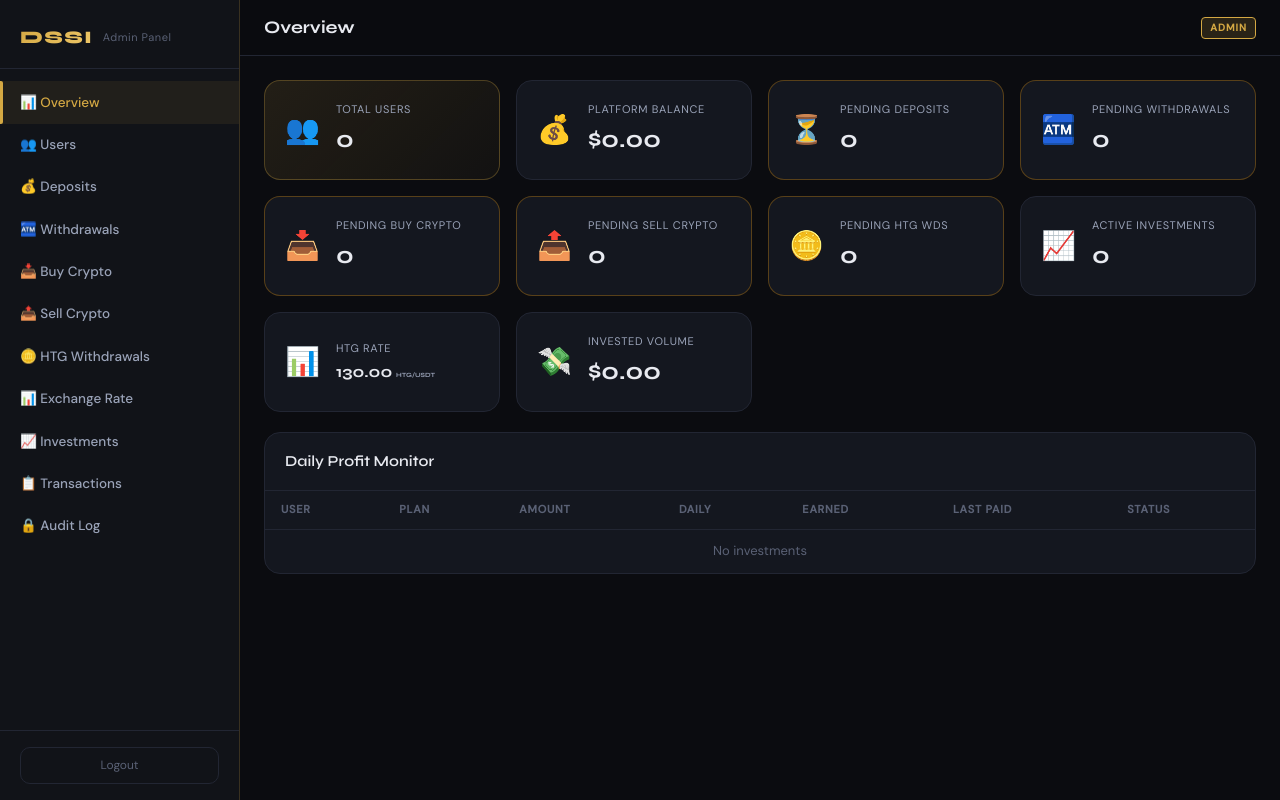
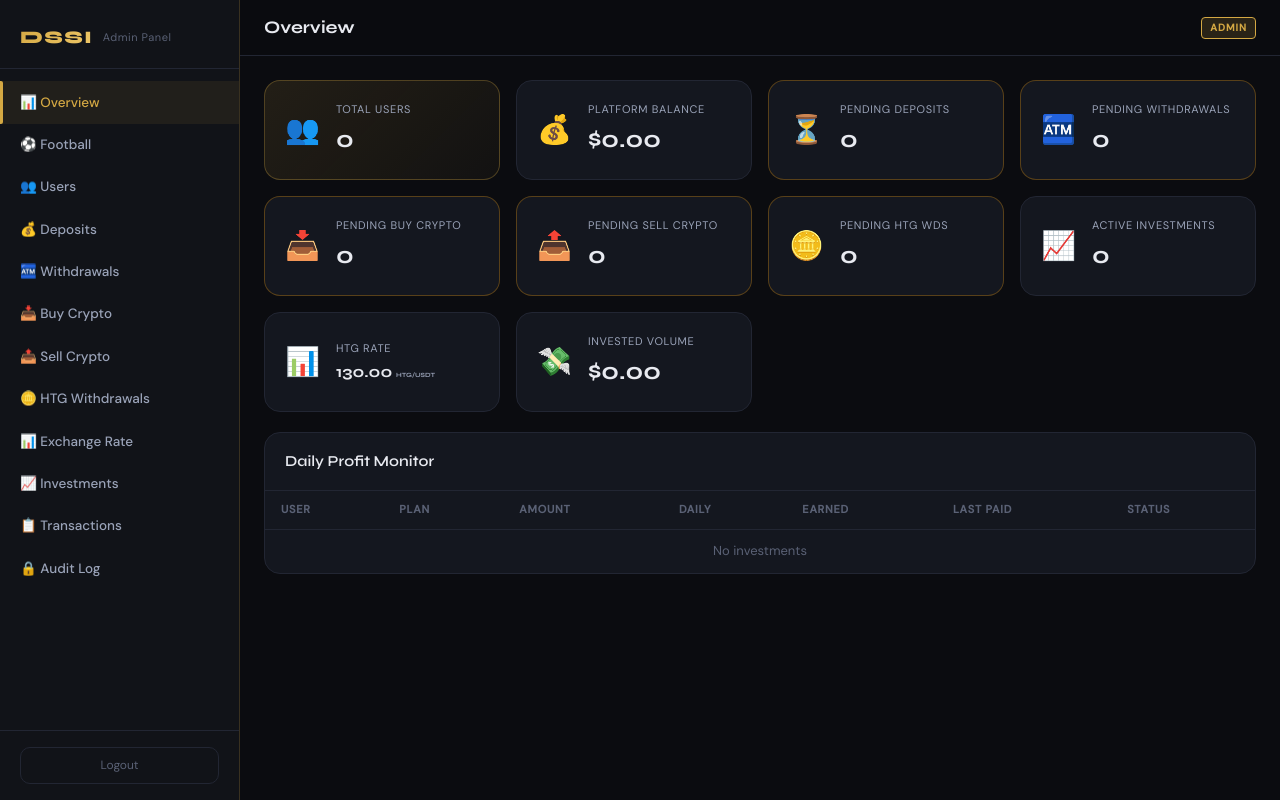
Before and after one commit to robertbonheur100/DSSI-PLATFOM, a Flask app: page /admin/ in a window 1280 px wide. Run offline with Flask 3, Linux system fonts and the light colour scheme; the visitor is signed in with stand-in values (Sample User, id 1); data that the repository does not hold is empty; parts of the project's set-up code (start-up, migrations or seed data) failed here and were passed over.

Commit message:
Update admin.html

```diff
--- a/templates/admin.html
+++ b/templates/admin.html
@@ -11,6 +11,9 @@
     </div>
     <nav class="sidebar-nav">
       <a class="nav-item active" data-tab="overview">📊 Overview</a>
+      <a class="nav-item" href="{{ url_for('admin_football.dashboard') }}">
+      ⚽ Football
+      </a>
       <a class="nav-item" data-tab="users">👥 Users</a>
       <a class="nav-item" data-tab="deposits">
         💰 Deposits
```
